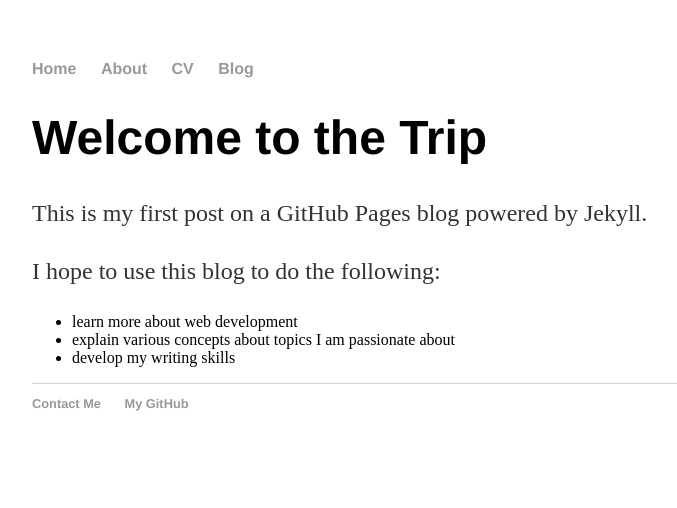
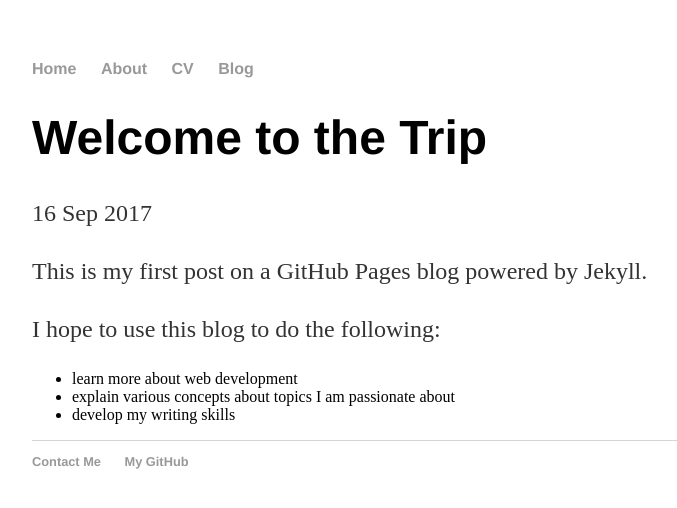
Before and after one commit to Prescientje/prescientje.github.io, a Jekyll site: the page built from _posts/2017-09-16-the-beginning.md, in a window 1280 px wide. Shown: the top 508 px of the page, without its empty margins (160-837 px from the left). Built offline with Jekyll 4.4.1, drawn with Linux system fonts in a browser that asks for light colours.

Commit message:
uncomment date

```diff
--- a/_layouts/post.html
+++ b/_layouts/post.html
@@ -3,7 +3,7 @@
 ---
 
 <h1>{{ page.title }}</h1>
-<!-- <p class="meta">{{ page.date | date_to_string }}</p> -->
+<p class="meta">{{ page.date | date_to_string }}</p>
 
 <div class="post">
   {{ content }}
```
